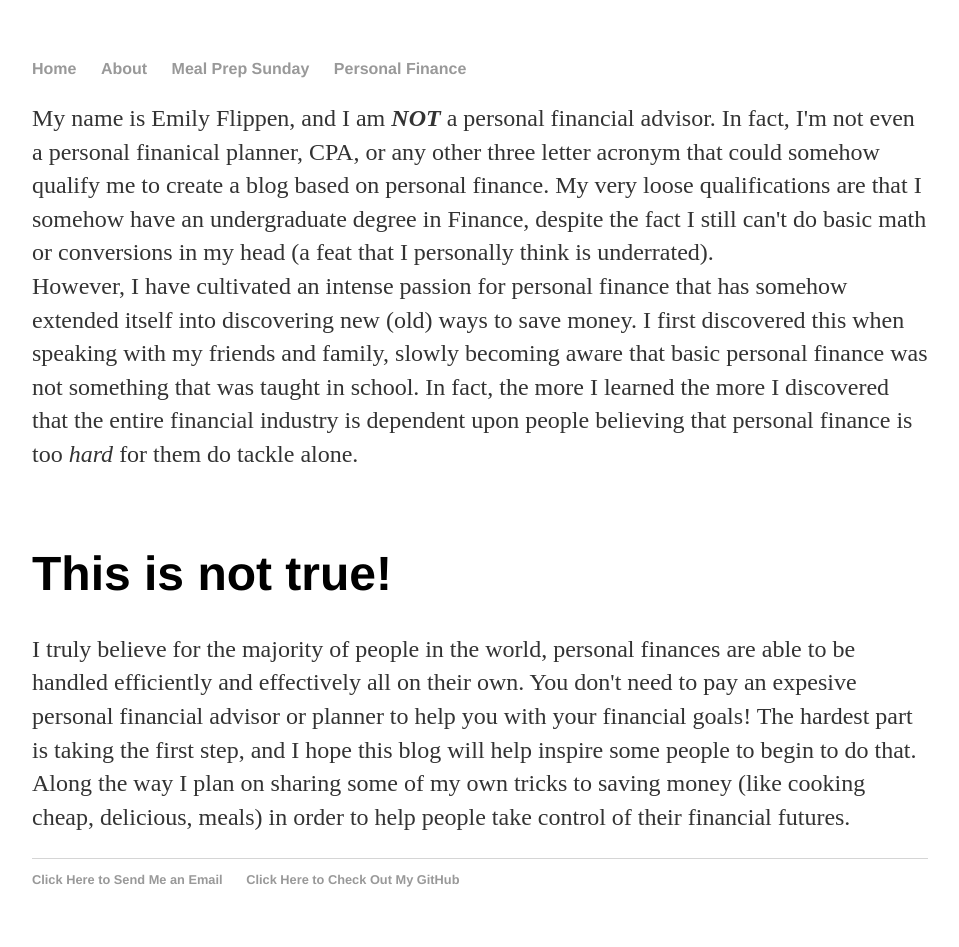
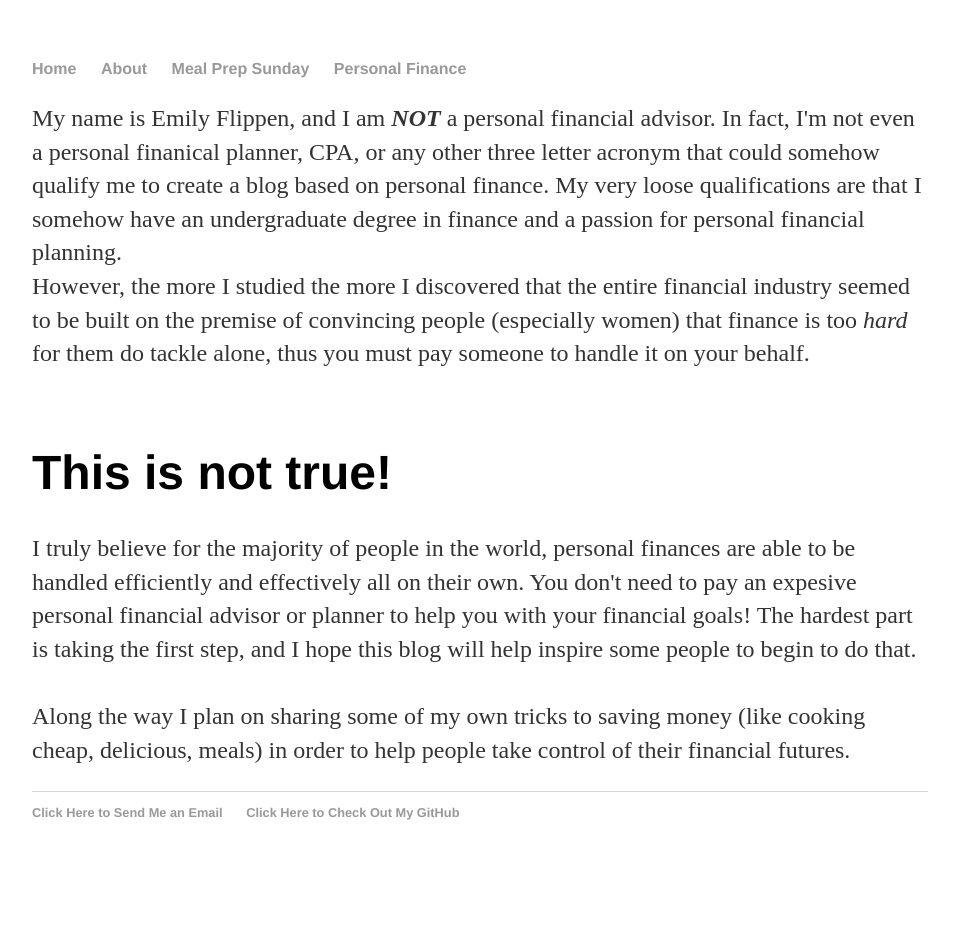
Before and after one commit to flippenemily/underwriteyourlife.github.io, a Jekyll site: the page built from about/index.html, in a window 1280 px wide. Shown: the whole page, without its empty margins (160-1119 px from the left). Built offline with Jekyll 4.4.1, drawn with Linux system fonts in a browser that asks for light colours; after the commit the page ends 900 px from its top, so only the background shows below that.

Commit message:
Update index.html

```diff
--- a/about/index.html
+++ b/about/index.html
@@ -3,21 +3,25 @@ layout: default
 title: About
 ---
 <div class="blurb">
-  <p> My name is Emily Flippen, and I am <em><strong> NOT </strong></em> a personal financial advisor. In fact,
-    I'm not even a personal finanical planner, CPA, or any other three letter acronym that could somehow qualify me to create a
-    blog based on personal finance. My very loose qualifications are that I somehow have an undergraduate degree in Finance,
-    despite the fact I still can't do basic math or conversions in my head (a feat that I personally think is underrated).
-    <br />
-    However, I have cultivated an intense passion for personal finance that has somehow extended itself into discovering new (old)
-    ways to save money. I first discovered this when speaking with my friends and family, slowly becoming aware that basic personal
-    finance was not something that was taught in school. In fact, the more I learned the more I discovered that the entire financial
-    industry is dependent upon people believing that personal finance is too <em> hard</em> for them do tackle alone. </p>
-
-    <br />
-  <h1> This is not true! </h1>
-  <p> I truly believe for the majority of people in the world, personal finances are able to be handled efficiently and effectively
+	<p>
+	  My name is Emily Flippen, and I am <em><strong> NOT </strong></em> a personal financial advisor. In fact,
+ 	  I'm not even a personal finanical planner, CPA, or any other three letter acronym that could somehow qualify me to create a
+	  blog based on personal finance. My very loose qualifications are that I somehow have an undergraduate degree in finance and a
+	  passion for personal financial planning.
+	    <br />
+	  However, the more I studied the more I discovered that the entire financial industry seemed to be built on the premise of
+	  convincing people (especially women) that finance is too <em> hard</em> for them do tackle alone, thus you must pay someone
+	  to handle it on your behalf.
+	</p>
+        <br />
+  <h1>
+	  This is not true!
+  </h1>
+  <p>
+	  I truly believe for the majority of people in the world, personal finances are able to be handled efficiently and effectively
     all on their own. You don't need to pay an expesive personal financial advisor or planner to help you with your financial
     goals! The hardest part is taking the first step, and I hope this blog will help inspire some people to begin to do that.
+    <br />
     <br />
     Along the way I plan on sharing some of my own tricks to saving money (like cooking cheap, delicious, meals)
     in order to help people take control of their financial futures.
```
